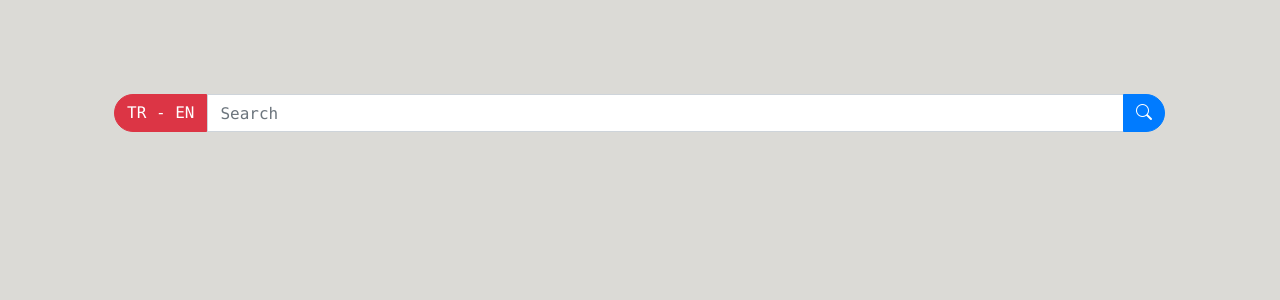
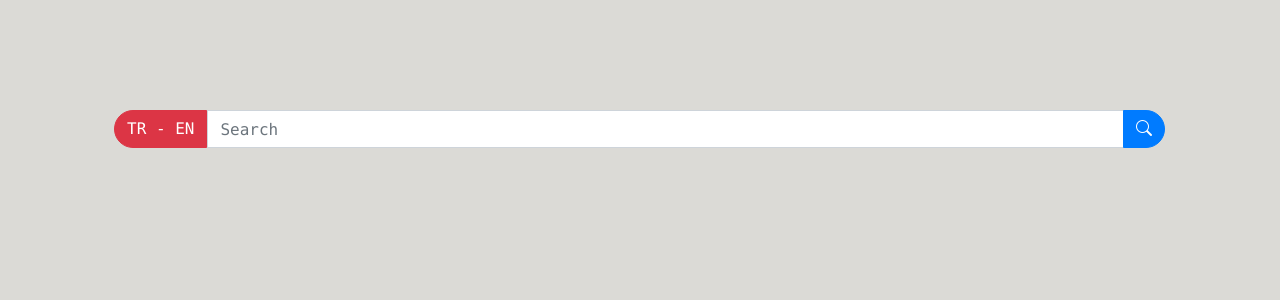
Before and after one commit to sametkiziltas/client-tren, a React (Create React App) app: page / in a window 1280 px wide. Shown: the top 300 px of the page. Built offline with nearby package versions, Linux system fonts and the light colour scheme; the HTML template or start-up script is replaced by a standard one.

Commit message:
sticky-top

```diff
--- a/src/components/Home.tsx
+++ b/src/components/Home.tsx
@@ -71,7 +71,7 @@ const TutorialsList: React.FC = () => {
         {/* <h1>TREN APP</h1> */}
     <div className="container-fluid text-left">
     <div className="row">
-      <div className="col-md-12">
+      <div className="col-md-12 sticky-top pt-3">
         <div className="input-group">
 
         <div className="input-group-append">
```
